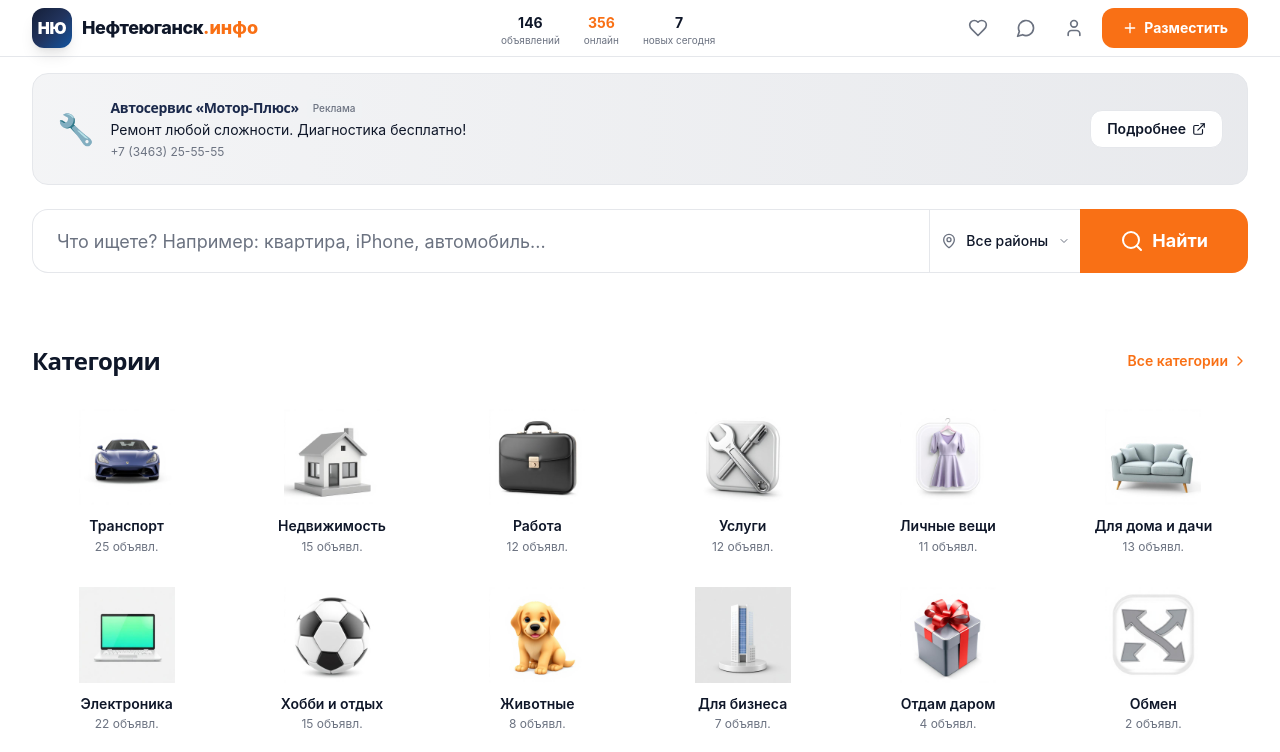
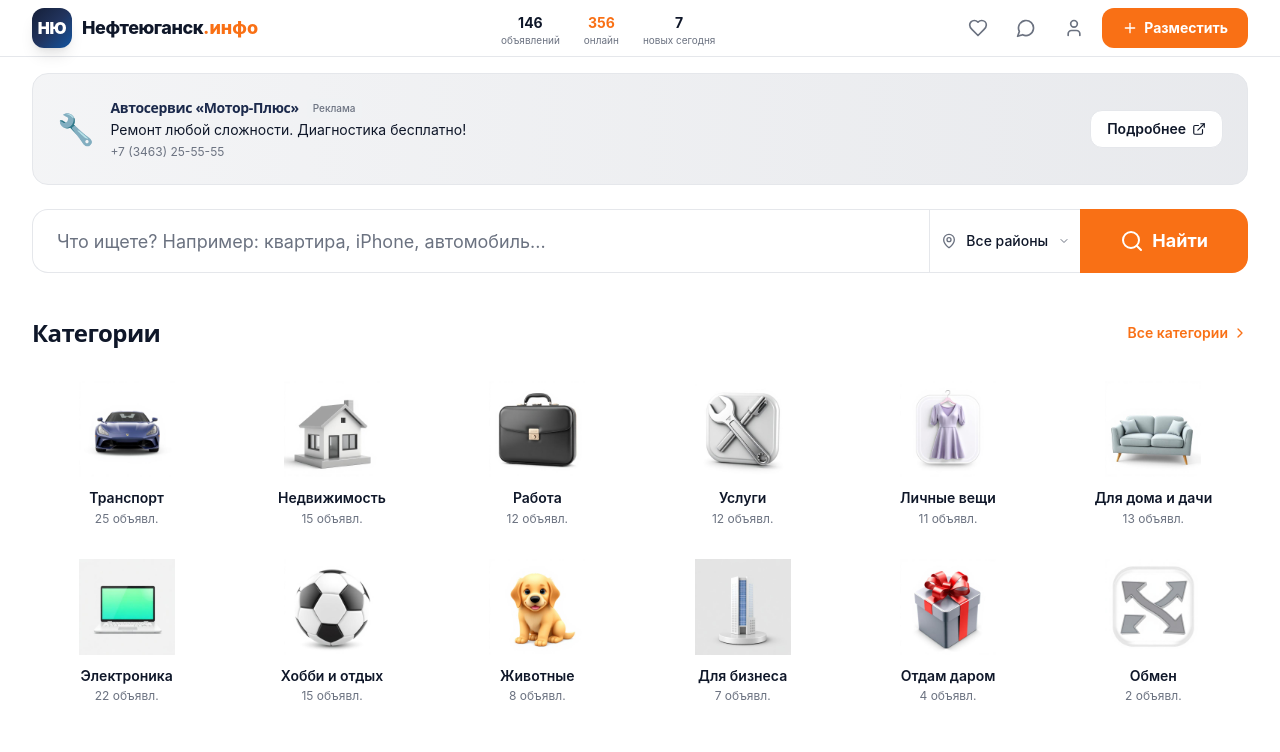
Before and after one commit to marugawork/tyumen-hub-classifieds, a React (Vite) app: page / in a window 1280 px wide. Shown: the top 752 px of the page. Built offline with nearby package versions, Linux system fonts and the light colour scheme; the HTML template or start-up script is replaced by a standard one.

Commit message:
Reduce spacing before Categories

```diff
--- a/src/pages/Index.tsx
+++ b/src/pages/Index.tsx
@@ -71,7 +71,7 @@ export default function Index() {
       </section>
 
       {/* Categories */}
-      <section className="container-main py-12">
+      <section className="container-main pt-5 pb-12">
         <div className="flex items-center justify-between mb-8">
           <h2 className="text-2xl font-extrabold text-foreground">Категории</h2>
           <Link to="/categories" className="text-sm text-accent font-semibold hover:text-accent/80 transition-colors flex items-center gap-1">
```
